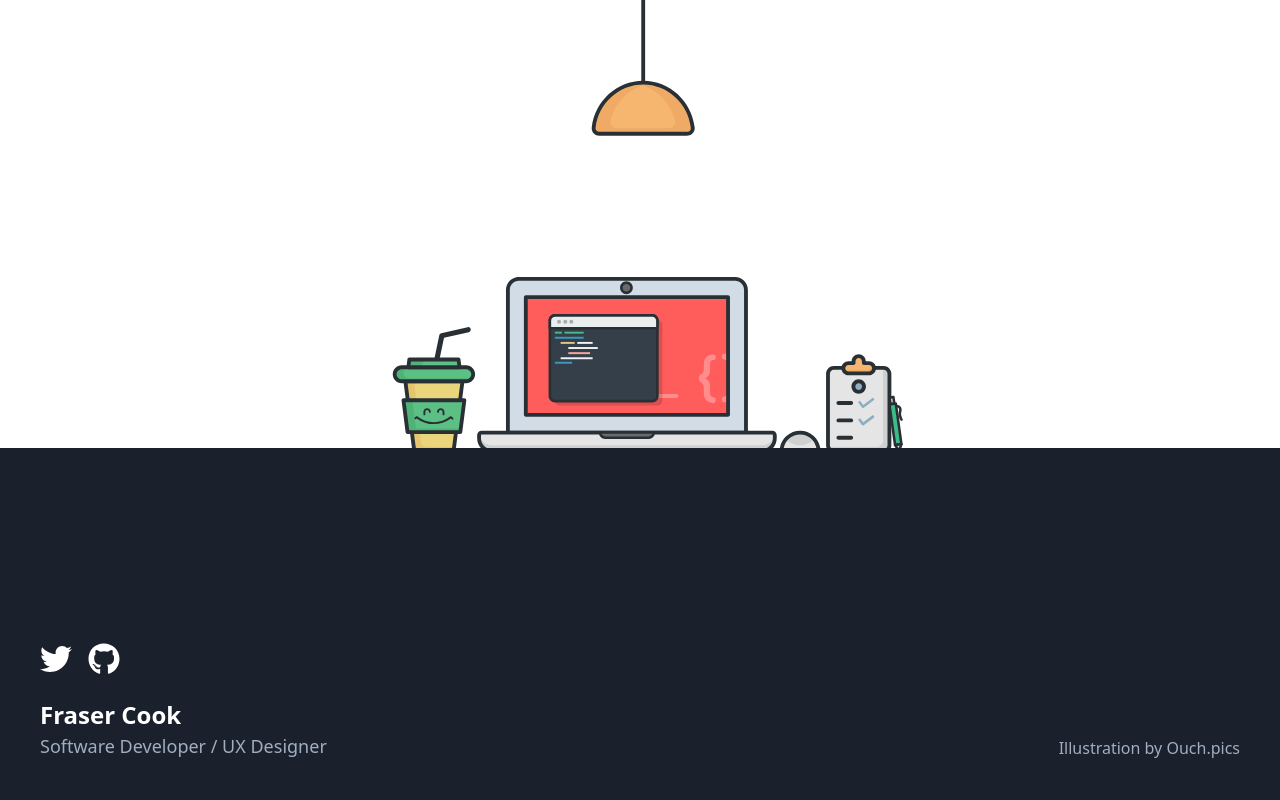
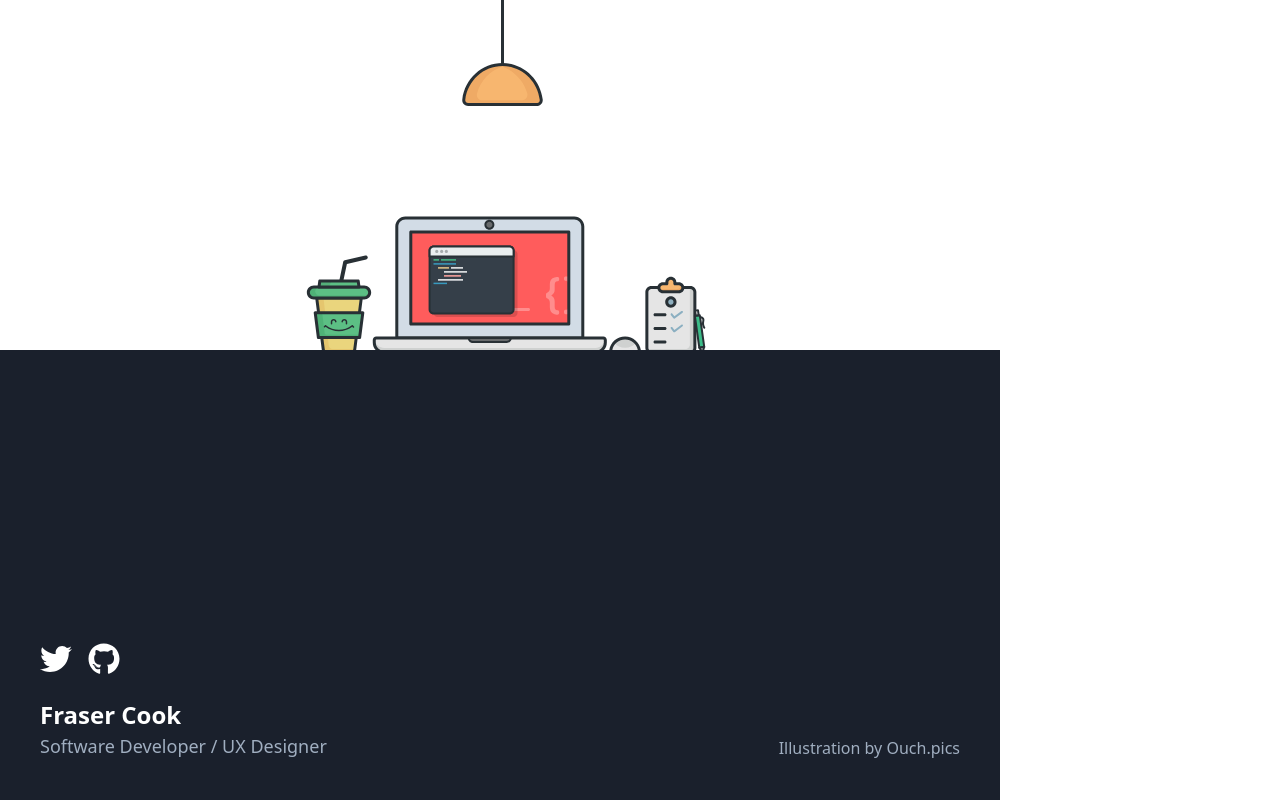
Before and after one commit to fraserc6/personal-website, a Next.js app: page / in a window 1280 px wide. Built offline with nearby package versions, Linux system fonts and the light colour scheme.

Commit message:
Flex grow on Next wrapper

```diff
--- a/css/styles.css
+++ b/css/styles.css
@@ -10,4 +10,9 @@ body, html {
 	width: 100%;
 	height: 100%;
 }
+
+#__next {
+	display: flex;
+	flex-grow: 1;
+}
 /* purgecss end ignore */
--- a/pages/index.js
+++ b/pages/index.js
@@ -4,7 +4,7 @@ import { faGithub, faTwitter } from '@fortawesome/free-brands-svg-icons'
 
 export default function Home() {
   return (
-    <div className="bg-gray-900 flex flex-grow">
+    <div className="bg-gray-900">
       <Head>
         <title>Fraser Cook - Software Developer / UX Designer</title>
         <link rel="icon" href="/favicon.ico" />
```
